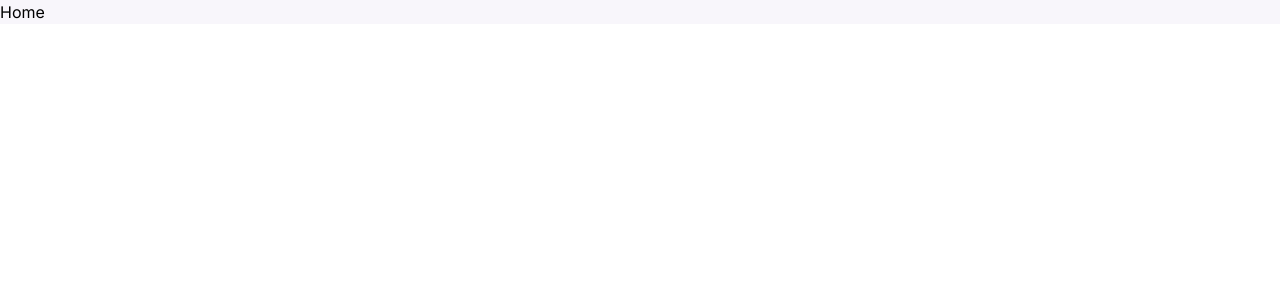
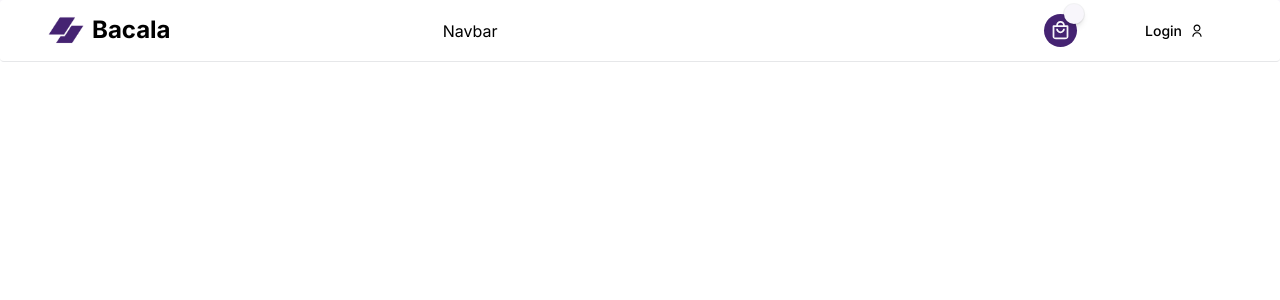
Before and after one commit to asimzahoor443/bacala-BookStore, a React (Vite) app in the folder frontend/: page / in a window 1280 px wide. Shown: the top 300 px of the page. Built offline with nearby package versions, Linux system fonts and the light colour scheme.

Commit message:
docs:done with Header.jsx now updating Navbar.jsx

```diff
--- a/frontend/src/components/Header.jsx
+++ b/frontend/src/components/Header.jsx
@@ -1,7 +1,44 @@
 import React from 'react';
-
+import { Link } from 'react-router-dom';
+import logo from '../assets/logo.png';
+import Navbar from './Navbar';
+import { CgMenuLeft } from 'react-icons/cg';
+import { RiShoppingBag4Line, RiUserLine } from 'react-icons/ri';
 const Header = () => {
-  return <header></header>;
+  return (
+    <header className="fixed top-0 w-full left-0 right-0 z-50">
+      <div className="bg-white py-2.5 max-padd-container flexBetween border-b border-slate-900/10 rounded transition-all duration-300">
+        <Link to={'/'} className="flex-1 flex items-center justify-start">
+          <img
+            src={logo}
+            alt=""
+            height={36}
+            width={36}
+            className="hidden sm:flex mr-2"
+          />
+          <h4 className="bold-24">Bacala</h4>
+        </Link>
+        {/* NavBar */}
+        <div className="flex-1 ">
+          <Navbar />
+        </div>
+        {/* Right Side */}
+        <div className="flex-1 flex items-center justify-end gap-x-3 sm:gap-x-10 ">
+          <CgMenuLeft className="text-2xl xl:hidden cursor-pointer" />
+          <Link to={'/cart'} className="flex relative">
+            <RiShoppingBag4Line className="text-[33px] bg-secondary text-primary p-1.5 rounded-full" />
+            <span className="bg-primary ring-1 ring-slate-900/5 medium-14 absolute left-5 -top-2.5 flexCenter w-5 h-5 rounded-full shadow-md"></span>
+          </Link>
+          <div>
+            <div></div>
+            <button className="btn-outline flexCenter gap-x-2">
+              Login <RiUserLine />
+            </button>
+          </div>
+        </div>
+      </div>
+    </header>
+  );
 };
 
 export default Header;
```
